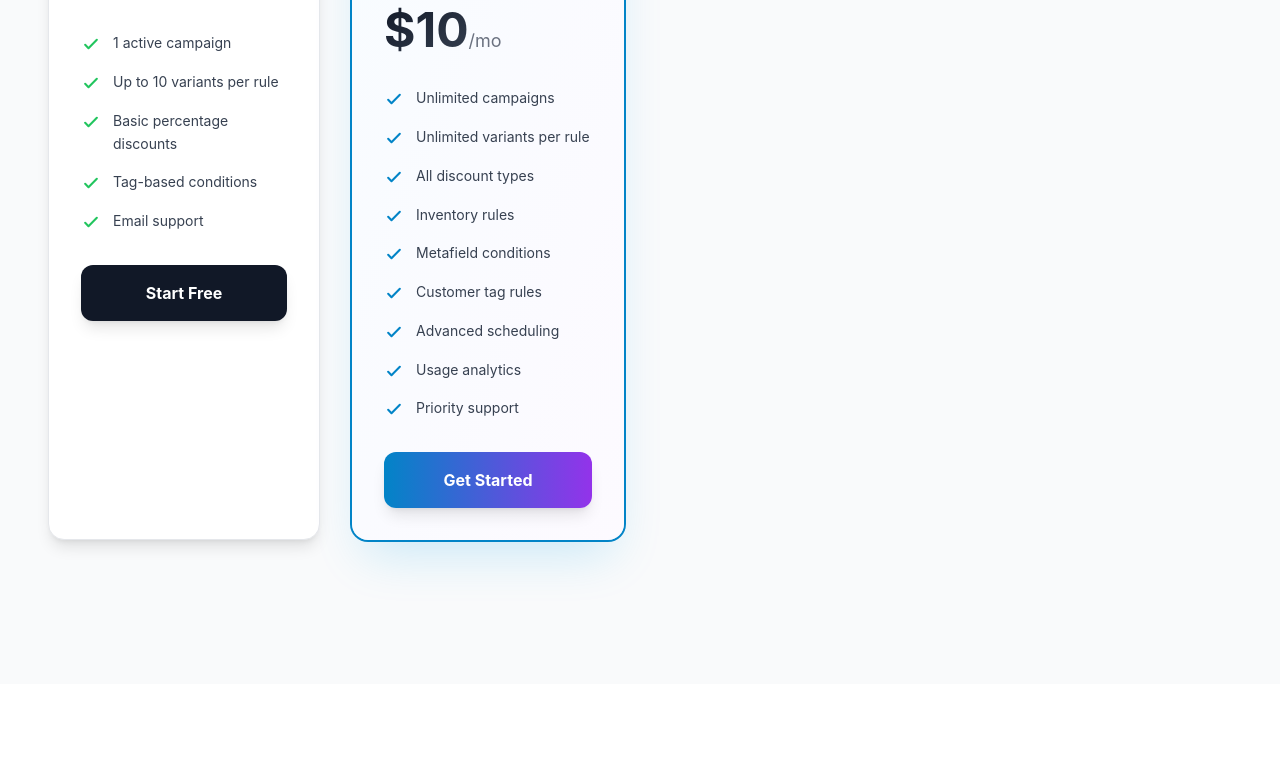
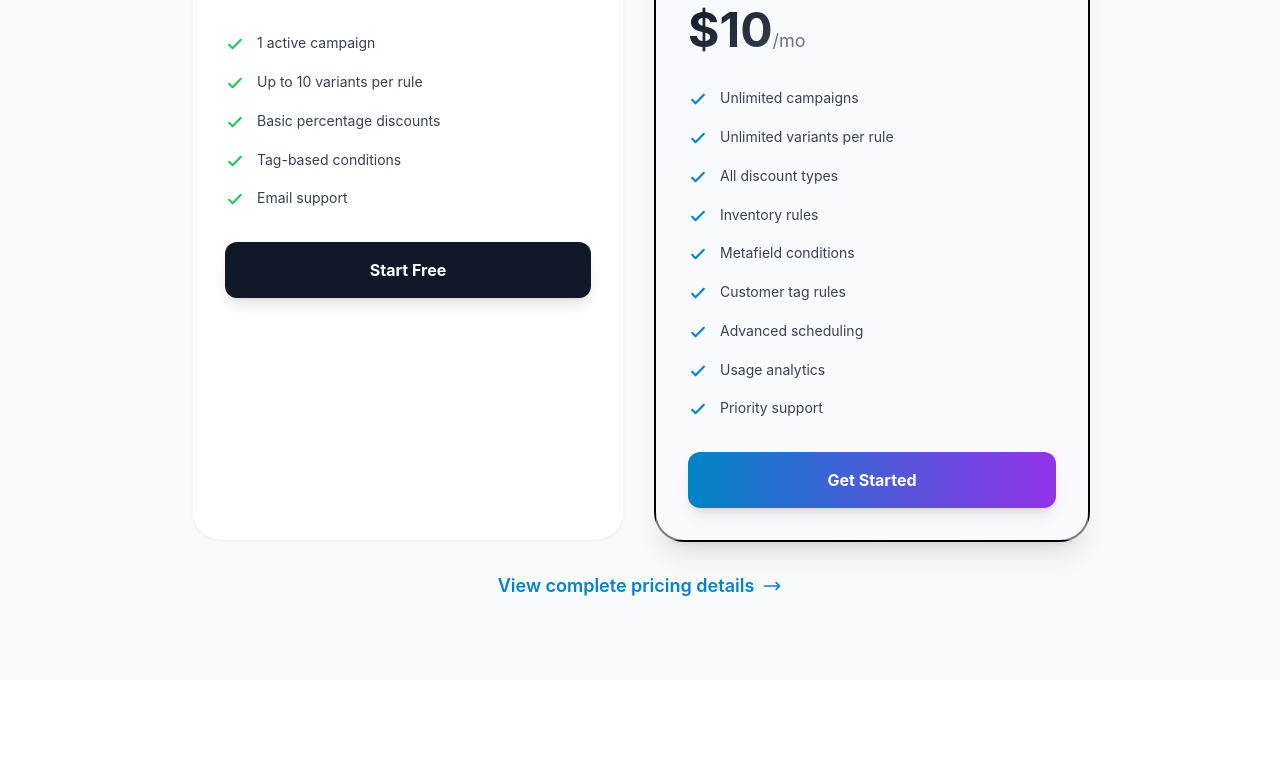
Before and after one commit to jnfbbr-sys/mycampaigner, a React (Vite) app: page / in a window 1280 px wide. Shown: the part 6485-7249 px from the top of the page. Built offline with nearby package versions, Linux system fonts and the light colour scheme; a web font is replaced by a local one.

Commit message:
plan related changes

```diff
--- a/src/pages/Home.tsx
+++ b/src/pages/Home.tsx
@@ -793,7 +793,7 @@ const Home = () => {
           </motion.div>
 
           {/* Pricing Cards */}
-          <div className="grid grid-cols-1 md:grid-cols-2 lg:grid-cols-4 gap-8 mb-16">
+          <div className="grid grid-cols-1 md:grid-cols-2 gap-8 max-w-4xl mx-auto mb-8">
             {plans.map((plan, index) => (
               <motion.div
                 key={index}
@@ -801,25 +801,19 @@ const Home = () => {
                 whileInView={{ opacity: 1, y: 0 }}
                 viewport={{ once: true }}
                 transition={{ duration: 0.6, delay: index * 0.1 }}
-                whileHover={{ y: -8 }}
-                className={`relative bg-white rounded-2xl p-8 transition-all duration-300 ${
+                className={`relative bg-white rounded-[28px] p-8 transition-all duration-300 ${
                   plan.highlighted
-                    ? "ring-2 ring-primary-600 shadow-2xl shadow-primary-500/20 scale-105 z-10"
-                    : "border border-gray-200 shadow-lg hover:shadow-xl hover:border-primary-200"
+                    ? "ring-2 ring-black shadow-xl scale-[1.02] z-10"
+                    : "border border-gray-100/50 shadow-sm hover:shadow-lg"
                 }`}
               >
                 {plan.highlighted && (
                   <>
                     <div className="absolute inset-0 bg-gradient-to-br from-primary-50/50 to-purple-50/50 rounded-2xl -z-10"></div>
-                    <div className="bg-gradient-to-r from-primary-600 to-purple-600 text-white text-sm font-bold px-4 py-2 rounded-full inline-block mb-5 shadow-lg">
-                      ⭐ Most Popular
+                    <div className="bg-black text-white text-sm font-bold px-4 py-2 rounded-full inline-block mb-5 shadow-lg">
+                      ⭐ Recommended
                     </div>
                   </>
-                )}
-                {!plan.highlighted && plan.name === "Pro" && (
-                  <div className="bg-gradient-to-r from-purple-600 to-pink-600 text-white text-sm font-bold px-4 py-2 rounded-full inline-block mb-5">
-                    🚀 Best Value
-                  </div>
                 )}
                 <h3 className="text-2xl font-bold text-gray-900 mb-2">
                   {plan.name}
@@ -878,6 +872,27 @@ const Home = () => {
                 </a>
               </motion.div>
             ))}
+          </div>
+
+          {/* Link to full pricing page */}
+          <div className="text-center">
+            <Link
+              to="/pricing"
+              className="inline-flex items-center text-primary-600 hover:text-primary-700 font-semibold text-lg transition-colors"
+            >
+              View complete pricing details
+              <svg
+                className="w-5 h-5 ml-2"
+                fill="none"
+                strokeLinecap="round"
+                strokeLinejoin="round"
+                strokeWidth="2"
+                viewBox="0 0 24 24"
+                stroke="currentColor"
+              >
+                <path d="M17 8l4 4m0 0l-4 4m4-4H3" />
+              </svg>
+            </Link>
           </div>
         </div>
       </section>
```
Also changed, not shown: 2 other files (tests, documents, lock files or other folders).
